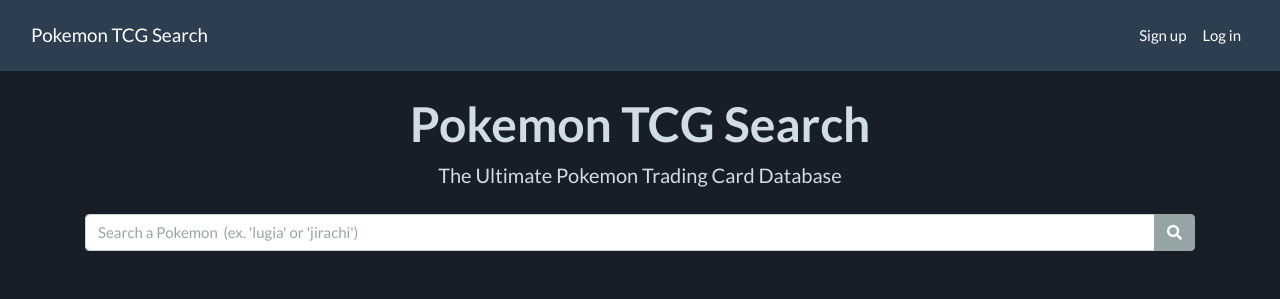
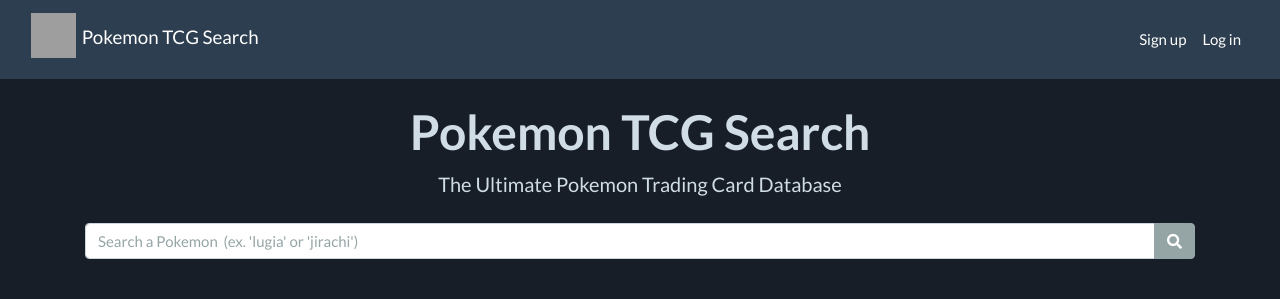
Before and after one commit to thedvo/capstone-project01, a Flask app: page / in a window 1280 px wide. Shown: the top 299 px of the page. Run offline with Flask 2, Linux system fonts and the light colour scheme; data that the repository does not hold is empty; some libraries are stand-ins or nearby versions; grey boxes are pictures that could not be loaded.

Commit message:
add favicon, navbar home button image, fix bootstrap grid for edit_user form.

```diff
--- a/pokemon_tcg/static/stylesheets/app.css
+++ b/pokemon_tcg/static/stylesheets/app.css
@@ -13,6 +13,14 @@ body {
 #footer {
 	margin-top: auto;
 	height: 150px;
+}
+
+.navbar-brand > img {
+	display: inline-block;
+	margin-right: 2px;
+	margin-top: -8px;
+	width: 45px;
+	height: 45px;
 }
 
 #navbar-profile-img {
--- a/pokemon_tcg/templates/base.html
+++ b/pokemon_tcg/templates/base.html
@@ -14,13 +14,17 @@
     <link rel="stylesheet" href="https://use.fontawesome.com/releases/v5.3.1/css/all.css">
     <link rel="stylesheet" href="/static/stylesheets/app.css">
 
+    <!-- Favicon - Master Ball -->
+    <link rel="shortcut icon" type="image/jpg" href="https://i.redd.it/lfuilx5kf4q51.png"/>
     <title>{% block title %} Pokemon TCG Search {% endblock %}</title>
 </head>
 <body>
-
     <nav class="navbar navbar-expand-lg navbar-dark bg-primary">
         <div class="container-fluid">
-            <a class="navbar-brand" href="/">Pokemon TCG Search</a>
+            <a class="navbar-brand" href="/">
+            <img src="https://assets.pokemon.com/assets/cms2/img/pokedex/full/105_f2.png" alt="navbar-home-button">
+            <span>Pokemon TCG Search</span>
+            </a>
 
             <div class="collapse navbar-collapse" id="navbarColor01">
                 <ul class="navbar-nav me-auto">
--- a/pokemon_tcg/templates/user/edit_user.html
+++ b/pokemon_tcg/templates/user/edit_user.html
@@ -2,8 +2,8 @@
 
 {% block user_details %}
 
-<div class="row justify-content-md-center">
-    <div class="col-md-4">
+<div class="row">
+    <div class="col-md-5">
         <h2 class="join-message mb-3">Edit Profile</h2>
         <form method="POST" id="user_form">
             {{ form.hidden_tag() }}
--- a/pokemon_tcg/templates/user/user.html
+++ b/pokemon_tcg/templates/user/user.html
@@ -4,7 +4,7 @@
 
 {% block content %}
 <div class="row">
-<div class="col-3">
+<div class="col-4">
     <div class="row ms-5">
         <div class="row mt-5">
             <div class="col">
@@ -39,8 +39,10 @@
     </div>
 </div>
 
-<div class="col-9 mt-5">
+<div class="col-8 mt-4">
     {% block user_details %}{% endblock %}
+
+
     <!-- AREA FOR USER'S FAVORITE CARDS -->
 </div>
 </div>
```
